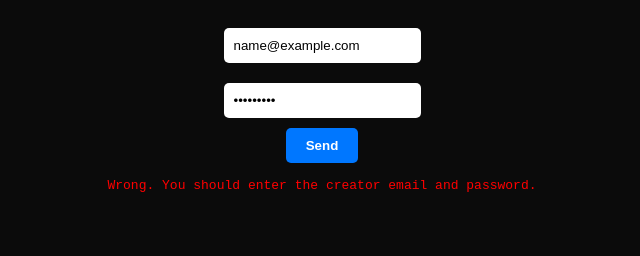
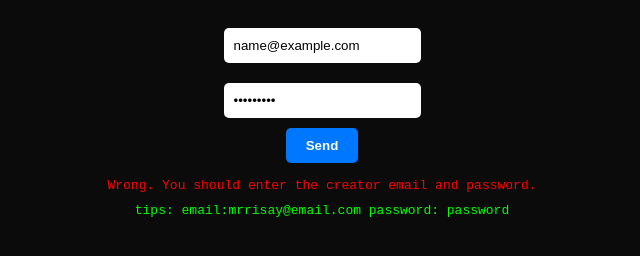
Before and after one commit to yasrhydrghazy21-code/not-to-login, a plain HTML site: page index.html in a window 1280 px wide. Both pictures are taken after typing "name@example.com", "Sample123" into the empty fields and a click on the button "Send". Shown: the part 140-396 px from the top of the page, without its empty margins (318-958 px from the left). Drawn offline with Linux system fonts and the light colour scheme.

Commit message:
some index update

```diff
--- a/index.html
+++ b/index.html
@@ -6,6 +6,11 @@
 <title>Not A Login</title>
 
 <style>
+#tips{
+    margin-top:10px;
+    color:lime;
+    font-family:monospace;
+}
 body{
     background:#0b0b0b;
     color:#eaeaea;
@@ -88,6 +93,7 @@ button.locked{
 
 <div id="loader"></div>
 <div id="msg"></div>
+<div id="tips" style="display:none;">tips: email:mrrisay@email.com password: password</div>
 <div id="secret"></div>
 
 <script>
@@ -142,7 +148,6 @@ function playVoice(src, important=false){
         if(important) isImportantPlaying = false;
     };
 }
-
 // ================= STATES =================
 let firstWrong=false;
 let locked=false;
@@ -219,6 +224,7 @@ btn.onclick=function(){
 
     // wrong
     msg.innerText="Wrong. You should enter the creator email and password.";
+    document.getElementById("tips").style.display="block";
 
     if(!firstWrong){
         firstWrong=true;
```
